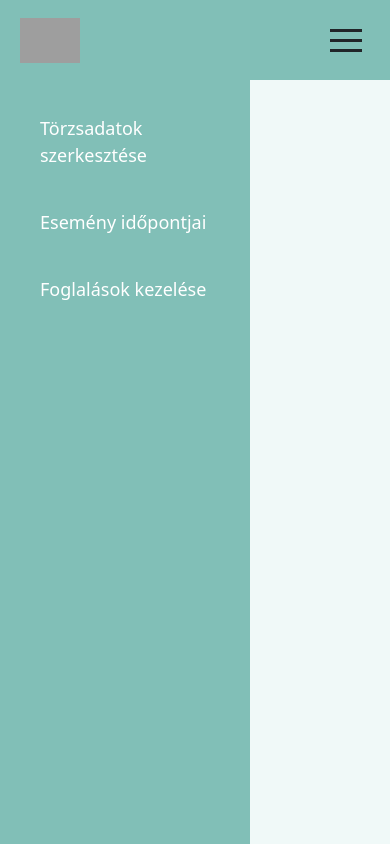
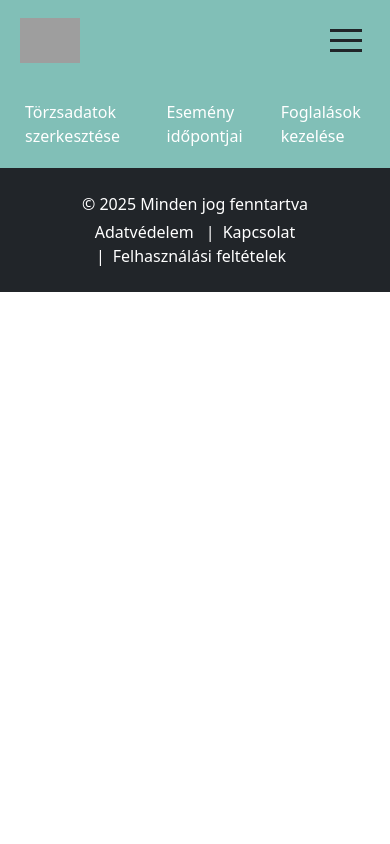
Before and after one commit to Booking-BA-BO/frontend, a React (Vite) app: page /event-hosts/1 in a window 390 px wide. Shown: the top 844 px of the page. Built offline with nearby package versions, Linux system fonts and the light colour scheme; grey boxes are pictures that could not be loaded.

Commit message:
87 ticket Adott munkaasztal szerkesztése oldal: navigáció css + reszponzív

```diff
--- a/src/style/ModifyEvent.css
+++ b/src/style/ModifyEvent.css
@@ -7,3 +7,85 @@
     margin: auto;
     width: 100%;
 }
+
+
+.event-creation-options-nav {
+    width: 250px;
+    height: 100%;
+    background-color: #81bfb7;
+    display: flex;
+    flex-direction: column;
+    padding: 20px;
+}
+
+.event-creation-options-list {
+    list-style: none;
+    padding: 0;
+    margin: 0;
+    display: flex;
+    flex-direction: column;
+}
+
+.event-creation-options-list-item {
+    margin-bottom: 10px;
+}
+
+.event-creation-options-list-item a {
+    text-decoration: none;
+    color: white;
+    font-size: 18px;
+    font-weight: 500;
+    padding: 15px 20px;
+    border-radius: 5px;
+    transition: background-color 0.3s ease, transform 0.2s ease;
+    display: block;
+}
+
+.event-creation-options-list-item a:hover {
+    background-color: rgba(255, 255, 255, 0.2);
+    transform: translateX(5px);
+}
+
+.event-creation-options-list-item a.active {
+    background-color: rgba(255, 255, 255, 0.3);
+}
+
+@media (max-width: 768px) {
+
+    .modify-event-container {
+        display: flex;
+        flex-direction: column;
+        width: 100%;
+    }
+
+    .event-creation-options-MAIN {
+        width: 100%;
+    }
+
+    .event-form-MAIN {
+        width: 100%;
+        margin: 0 auto;
+    }
+
+    .event-creation-options-nav {
+        width: 100%;
+        height: auto;
+        flex-direction: row;
+        padding: 10px;
+    }
+
+    .event-creation-options-list {
+        flex-direction: row;
+        justify-content: space-around;
+        width: 100%;
+    }
+
+    .event-creation-options-list-item {
+        margin-bottom: 0;
+    }
+
+    .event-creation-options-list-item a {
+        padding: 10px 15px;
+        font-size: 16px;
+    }
+}
```
